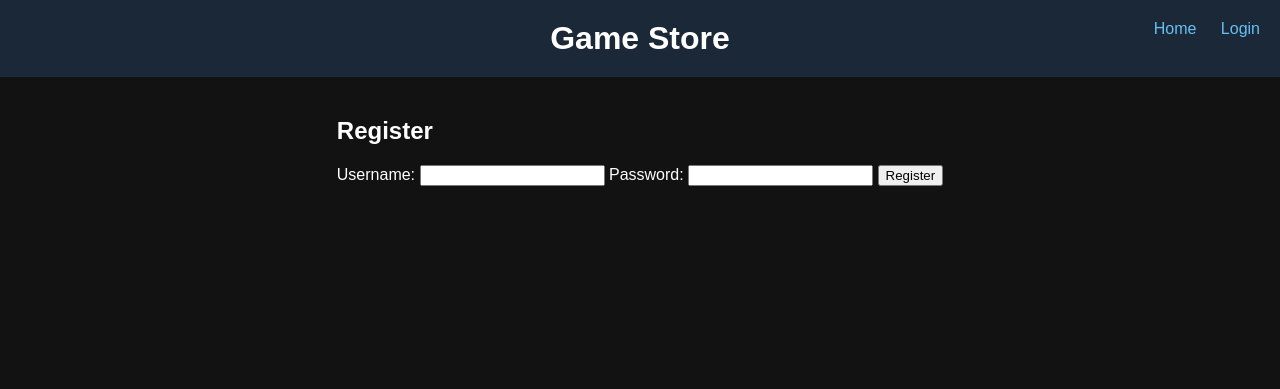
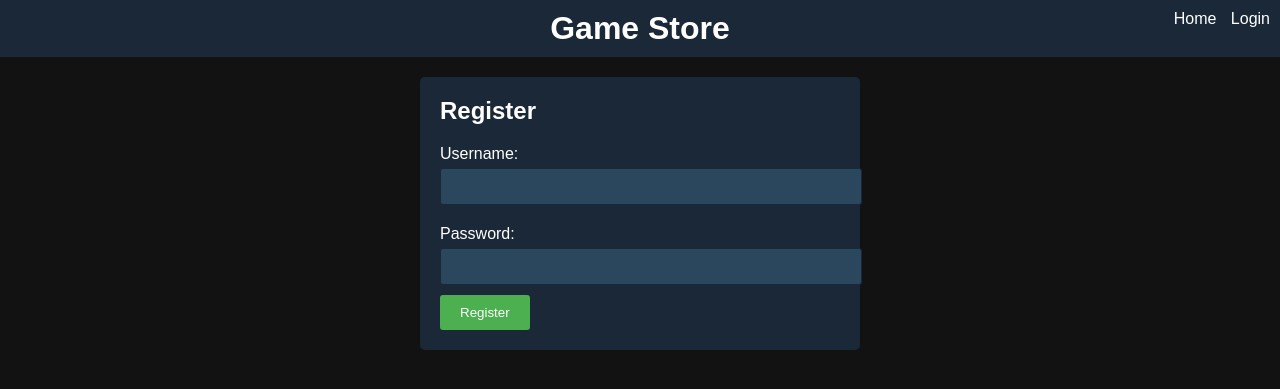
Before and after one commit to Fabian-AMXYZ/CS, a PHP site: page /register.html in a window 1280 px wide. Shown: the top 389 px of the page. Run offline with PHP 8.4, Linux system fonts and the light colour scheme.

Commit message:
Update styles.css

```diff
--- a/styles.css
+++ b/styles.css
@@ -1,84 +1,76 @@
 body {
     font-family: Arial, sans-serif;
-    background-color: #121212;
-    color: #fff;
     margin: 0;
     padding: 0;
+    background-color: #121212;
+    color: #ffffff;
 }
 
 header {
     background-color: #1b2838;
-    padding: 20px;
+    color: white;
+    padding: 10px 0;
     text-align: center;
     position: relative;
 }
 
-h1 {
+header h1 {
     margin: 0;
-    font-size: 2em;
 }
 
 .auth-links {
     position: absolute;
-    top: 20px;
-    right: 20px;
+    top: 10px;
+    right: 10px;
 }
 
 .auth-links a {
-    color: #66c0f4;
+    color: white;
+    margin-left: 10px;
     text-decoration: none;
-    margin-left: 20px;
-    font-size: 1em;
 }
 
-.auth-links a:hover {
-    text-decoration: underline;
+nav ul {
+    list-style-type: none;
+    padding: 0;
+    background-color: #2a475e;
+    text-align: center;
+    margin: 0;
+    padding: 10px 0;
+}
+
+nav ul li {
+    display: inline;
+    margin-right: 10px;
+}
+
+nav ul li a {
+    text-decoration: none;
+    color: #ffffff;
+    padding: 5px 10px;
+    border-radius: 3px;
+}
+
+nav ul li a:hover {
+    background-color: #66c0f4;
 }
 
 main {
-    display: flex;
-    flex-direction: column;
-    align-items: center;
-    margin-top: 20px;
-}
-
-#genres {
-    margin-bottom: 20px;
-}
-
-#genres ul {
-    list-style: none;
-    padding: 0;
-}
-
-#genres li {
-    margin: 10px 0;
-}
-
-#genres a {
-    color: #66c0f4;
-    text-decoration: none;
-    font-size: 1.2em;
-}
-
-#genres a:hover {
-    text-decoration: underline;
+    padding: 20px;
 }
 
 #games {
-    width: 80%;
     display: flex;
     flex-wrap: wrap;
-    justify-content: center;
+    gap: 20px;
 }
 
 .game {
+    border: 1px solid #333;
+    border-radius: 5px;
+    padding: 10px;
+    width: 30%;
     background-color: #1b2838;
-    border: 1px solid #3c4f64;
-    margin: 10px;
-    padding: 20px;
-    width: 30%;
-    box-sizing: border-box;
 }
 
 .game img {
@@ -87,10 +79,45 @@ main {
 }
 
 .game h3 {
-    font-size: 1.5em;
-    margin: 10px 0;
+    margin-top: 0;
 }
 
-.game p {
-    margin: 0;
+form {
+    background-color: #1b2838;
+    padding: 20px;
+    border-radius: 5px;
+    max-width: 400px;
+    margin: auto;
 }
+
+form h2 {
+    margin-top: 0;
+}
+
+form label {
+    display: block;
+    margin: 10px 0 5px;
+}
+
+form input[type="text"], form input[type="password"] {
+    width: 100%;
+    padding: 10px;
+    margin-bottom: 10px;
+    border: 1px solid #1b2838;
+    border-radius: 3px;
+    background-color: #2a475e;
+    color: #ffffff;
+}
+
+form button {
+    background-color: #4CAF50;
+    color: white;
+    padding: 10px 20px;
+    border: none;
+    border-radius: 3px;
+    cursor: pointer;
+}
+
+form button:hover {
+    background-color: #45a049;
+}
```
